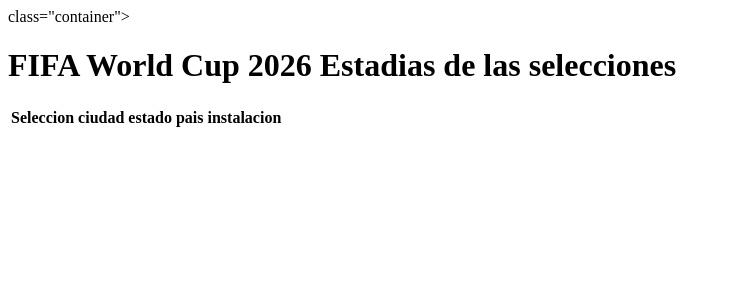
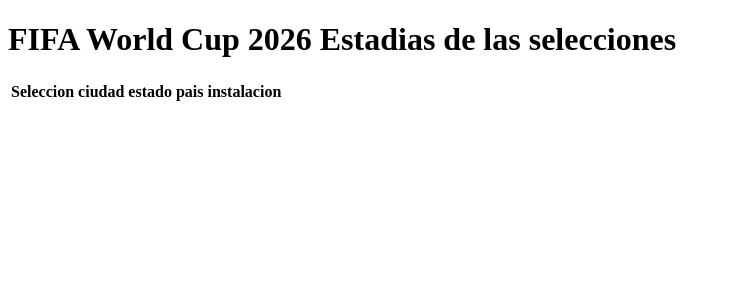
Before and after one commit to adrianoop03/vuelos_estadia, a Flask app: template templates/stays.html in a window 1280 px wide. Shown: the top 300 px of the page, without its empty margins (0-731 px from the left). Run offline with Flask 3, Linux system fonts and the light colour scheme; the template is opened without the code that fills it, so the values that code supplies are empty; parts of the project's set-up code (start-up, migrations or seed data) failed here and were passed over.

Commit message:
Fix HTML structure by removing incorrect div tag

```diff
--- a/templates/stays.html
+++ b/templates/stays.html
@@ -6,7 +6,6 @@
     <title>estadias de las selecciones</title>
 </head>
 <body>
-    <div> class="container">
         <h1> FIFA World Cup 2026 Estadias de las selecciones</h1>
         <table>
             <thead>
```
